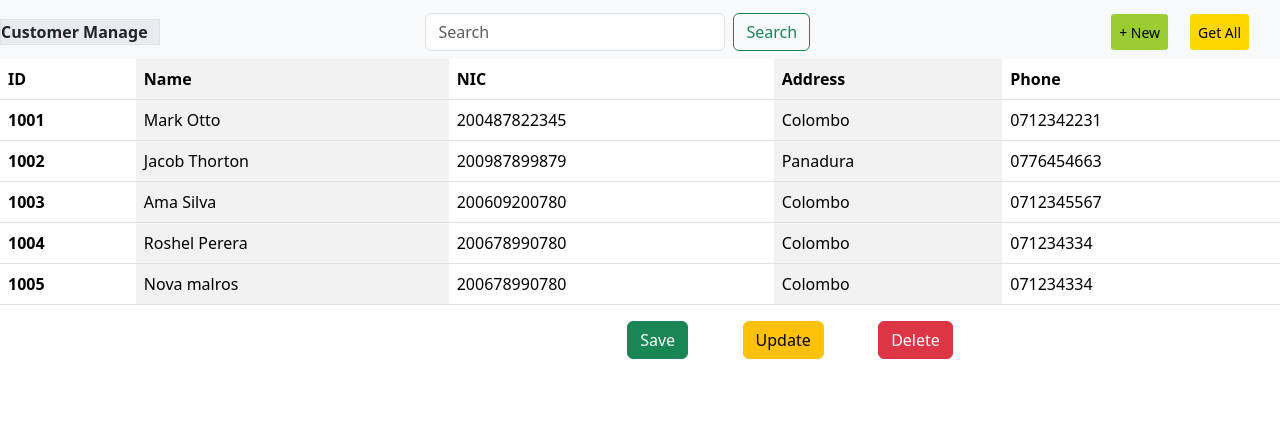
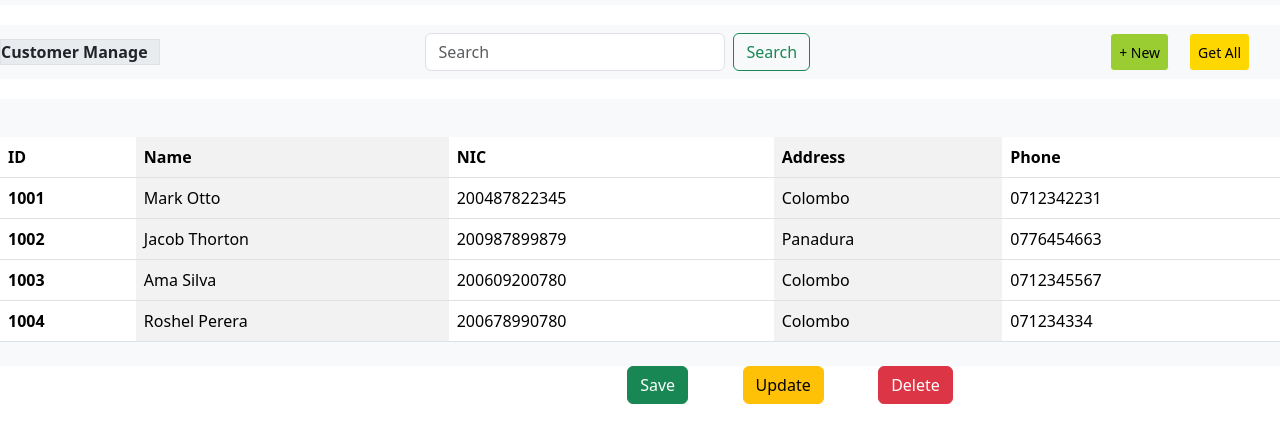
Before and after one commit to sakunifernando003/Assignment06_POS, a plain HTML site: page customer.html in a window 1280 px wide. Shown: the part 56-498 px from the top of the page. Drawn offline with nearby package versions, Linux system fonts and the light colour scheme.

```diff
--- a/customer.html
+++ b/customer.html
@@ -35,6 +35,13 @@
         /*.button-bar{*/
         /*    margin-right: 20px;*/
         /*}*/
+        .content-spacing{
+            margin-top: 20px;
+        }
+        .content-spacing1{
+            margin-top: 30px;
+
+        }
 
 
 
@@ -78,7 +85,7 @@
     </nav>
 </header>
 <section>
-    <nav class="navbar bg-body-tertiary row-gap-3">
+    <nav class="navbar bg-body-tertiary row-gap-3 content-spacing">
 
         <div class="fw-semibold text-nowrap bg-body-secondary border"  style="width: 10rem;">
             Customer Manage
@@ -93,11 +100,13 @@
     </nav>
 
 </section>
+
 <!--<div class="text-nowrap bg-body-secondary border mx-auto p-2" style="width: 300px;">-->
 <!--    Search here-->
 <!--</div>-->
 <section>
-    <table class="table table-striped-columns">
+    <nav class="navbar bg-body-tertiary row-gap-3 content-spacing">
+        <table class="table table-striped-columns content-spacing1">
             <thead>
             <tr>
                 <th scope="col ">ID</th>
@@ -136,21 +145,15 @@
                 <td>Colombo</td>
                 <td>071234334</td>
             </tr>
-        <tr>
-            <th scope="row">1005</th>
-            <td>Nova malros</td>
-            <td>200678990780</td>
-            <td>Colombo</td>
-            <td>071234334</td>
-        </tr>
             </tbody>
         </table>
-
+    </nav>
     <div class="d-flex justify-content-around button-bar">
         <button type="button" class="btn btn-success button-spacing3">Save</button>
         <button type="button" class="btn btn-warning button-spacing4">Update</button>
         <button type="button" class="btn btn-danger button-spacing5">Delete</button>
     </div>
+
 </section>
 
 
```
Lines whose indentation alone changed are shown as unchanged.
